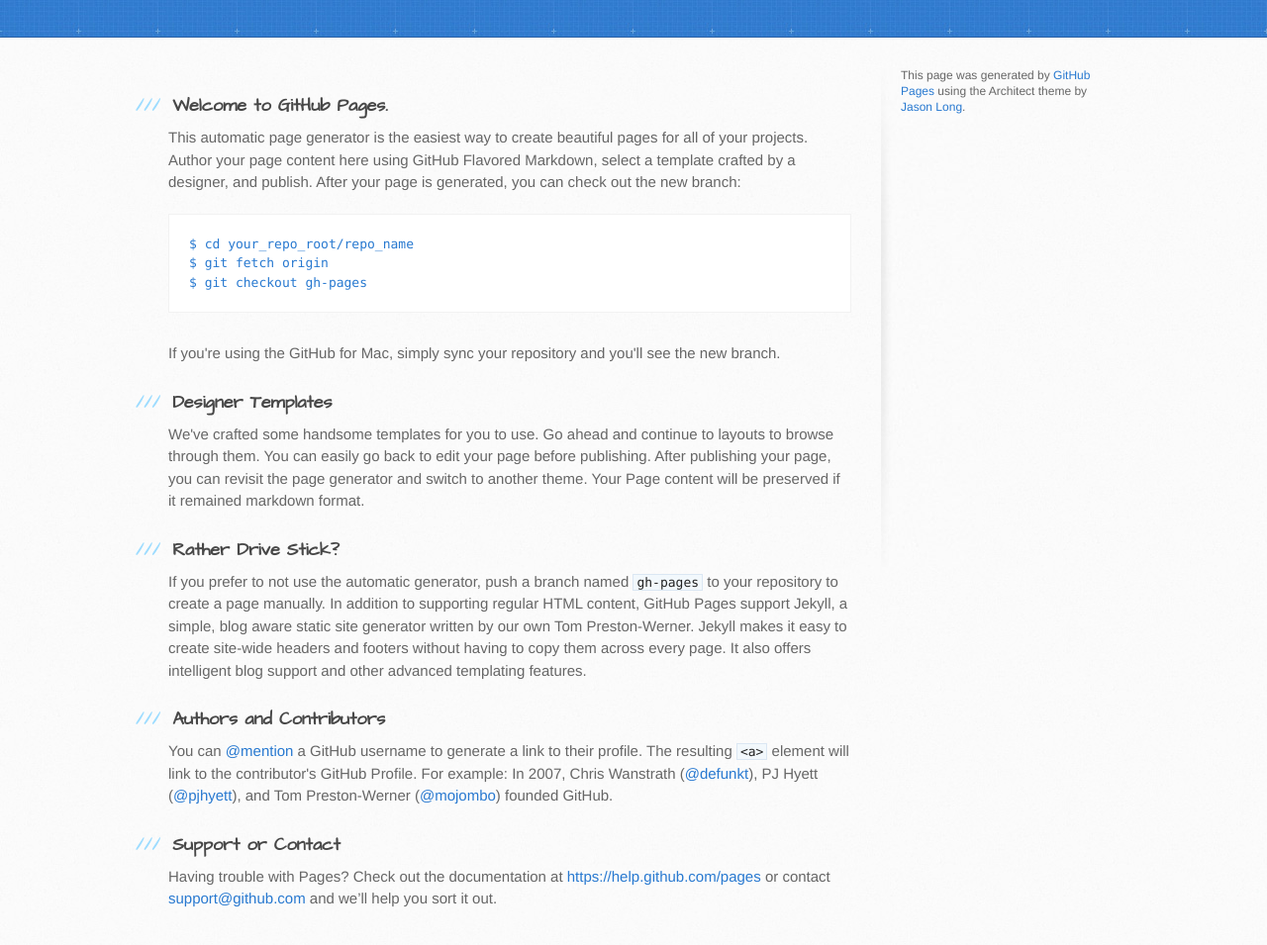
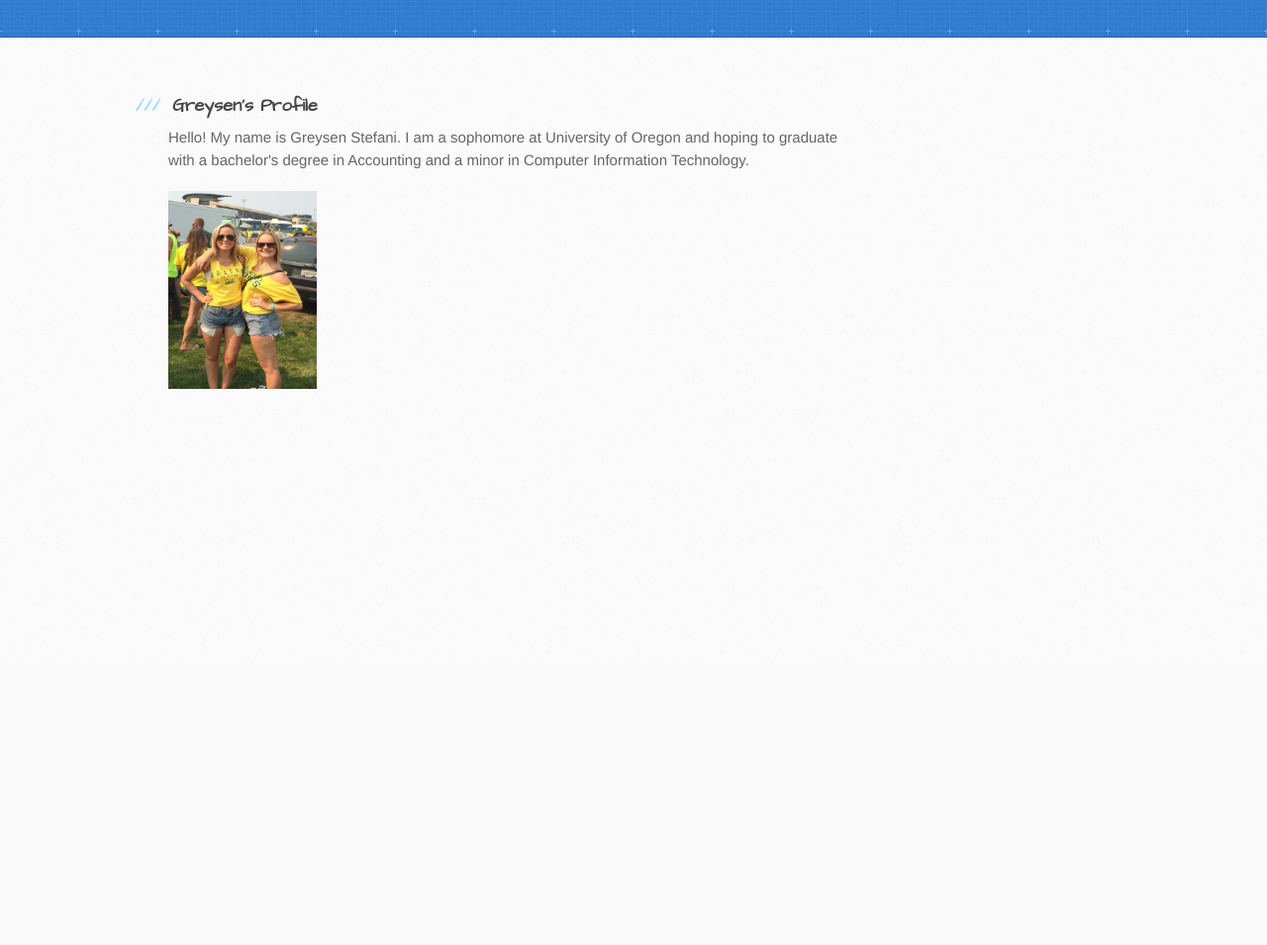
Before and after one commit to greystefani/greystefani.github.io, a plain HTML site: page index.html in a window 1280 px wide. Shown: the part 129-1084 px from the top of the page at 99% size. After the commit the page ends 800 px from the top, so only its background shows below. Drawn offline with Linux system fonts and the light colour scheme.

Commit message:
replace index.html and readme

```diff
--- a/index.html
+++ b/index.html
@@ -13,7 +13,7 @@
     <script src="//html5shiv.googlecode.com/svn/trunk/html5.js"></script>
     <![endif]-->
 
-    <title>Greystefani.GitHub.io by greystefani</title>
+    <title>Greysen Stefani's GitHub Page</title>
   </head>
 
   <body>
@@ -29,46 +29,10 @@
       <div class="inner clearfix">
         <section id="main-content">
           <h3>
-<a id="welcome-to-github-pages" class="anchor" href="#welcome-to-github-pages" aria-hidden="true"><span class="octicon octicon-link"></span></a>Welcome to GitHub Pages.</h3>
+<a id="welcome-to-github-pages" class="anchor" href="#welcome-to-github-pages" aria-hidden="true"><span class="octicon octicon-link"></span></a>Greysen's Profile</h3>
 
-<p>This automatic page generator is the easiest way to create beautiful pages for all of your projects. Author your page content here using GitHub Flavored Markdown, select a template crafted by a designer, and publish. After your page is generated, you can check out the new branch:</p>
+<p>Hello! My name is Greysen Stefani. I am a sophomore at University of Oregon and hoping to graduate with a bachelor's degree in Accounting and a minor in Computer Information Technology.</p>
 
-<pre><code>$ cd your_repo_root/repo_name
-$ git fetch origin
-$ git checkout gh-pages
-</code></pre>
-
-<p>If you're using the GitHub for Mac, simply sync your repository and you'll see the new branch.</p>
-
-<h3>
-<a id="designer-templates" class="anchor" href="#designer-templates" aria-hidden="true"><span class="octicon octicon-link"></span></a>Designer Templates</h3>
-
-<p>We've crafted some handsome templates for you to use. Go ahead and continue to layouts to browse through them. You can easily go back to edit your page before publishing. After publishing your page, you can revisit the page generator and switch to another theme. Your Page content will be preserved if it remained markdown format.</p>
-
-<h3>
-<a id="rather-drive-stick" class="anchor" href="#rather-drive-stick" aria-hidden="true"><span class="octicon octicon-link"></span></a>Rather Drive Stick?</h3>
-
-<p>If you prefer to not use the automatic generator, push a branch named <code>gh-pages</code> to your repository to create a page manually. In addition to supporting regular HTML content, GitHub Pages support Jekyll, a simple, blog aware static site generator written by our own Tom Preston-Werner. Jekyll makes it easy to create site-wide headers and footers without having to copy them across every page. It also offers intelligent blog support and other advanced templating features.</p>
-
-<h3>
-<a id="authors-and-contributors" class="anchor" href="#authors-and-contributors" aria-hidden="true"><span class="octicon octicon-link"></span></a>Authors and Contributors</h3>
-
-<p>You can <a href="https://github.com/blog/821" class="user-mention">@mention</a> a GitHub username to generate a link to their profile. The resulting <code>&lt;a&gt;</code> element will link to the contributor's GitHub Profile. For example: In 2007, Chris Wanstrath (<a href="https://github.com/defunkt" class="user-mention">@defunkt</a>), PJ Hyett (<a href="https://github.com/pjhyett" class="user-mention">@pjhyett</a>), and Tom Preston-Werner (<a href="https://github.com/mojombo" class="user-mention">@mojombo</a>) founded GitHub.</p>
-
-<h3>
-<a id="support-or-contact" class="anchor" href="#support-or-contact" aria-hidden="true"><span class="octicon octicon-link"></span></a>Support or Contact</h3>
-
-<p>Having trouble with Pages? Check out the documentation at <a href="https://help.github.com/pages">https://help.github.com/pages</a> or contact <a href="mailto:support@github.com">support@github.com</a> and we’ll help you sort it out.</p>
-        </section>
-
-        <aside id="sidebar">
-
-
-          <p>This page was generated by <a href="https://pages.github.com">GitHub Pages</a> using the Architect theme by <a href="https://twitter.com/jasonlong">Jason Long</a>.</p>
-        </aside>
-      </div>
-    </div>
-
-
+<img src="./images/IMG_3114.JPG" style="width:150px;height:200px;">
   </body>
 </html>
```
Also changed, not shown: images/IMG_3114.JPG (added).
